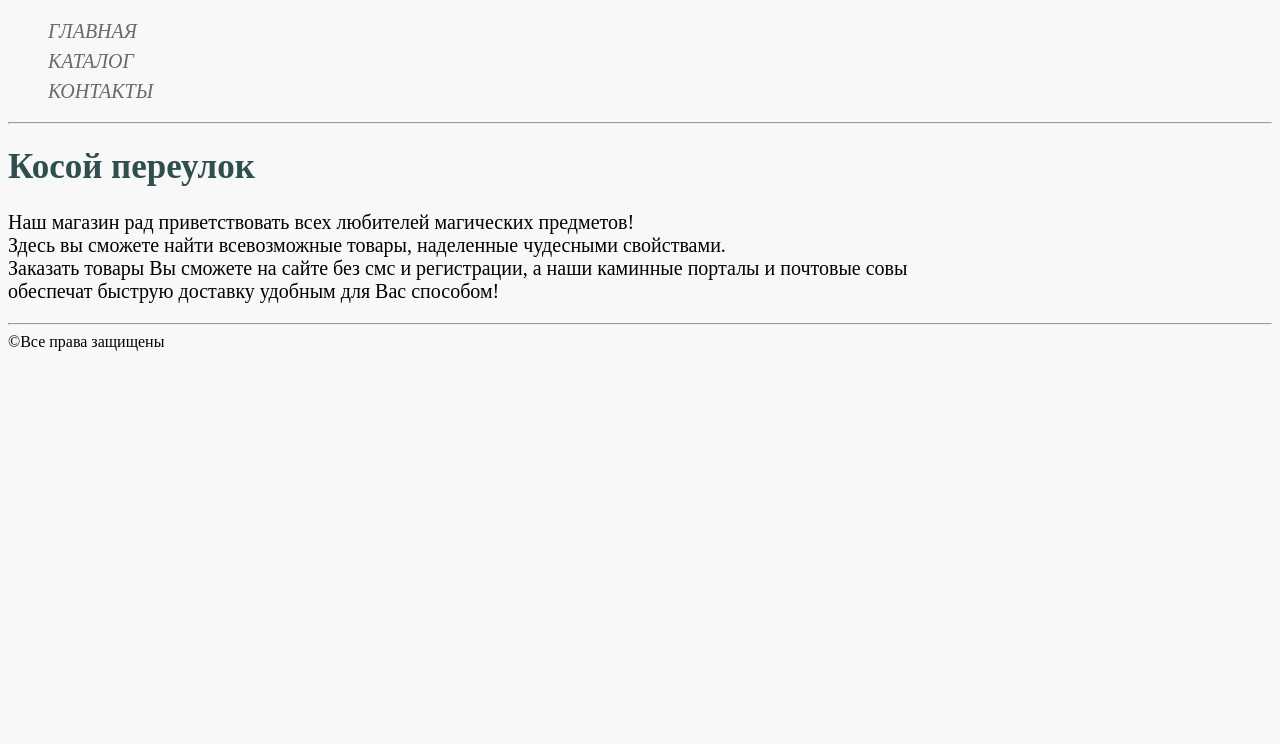
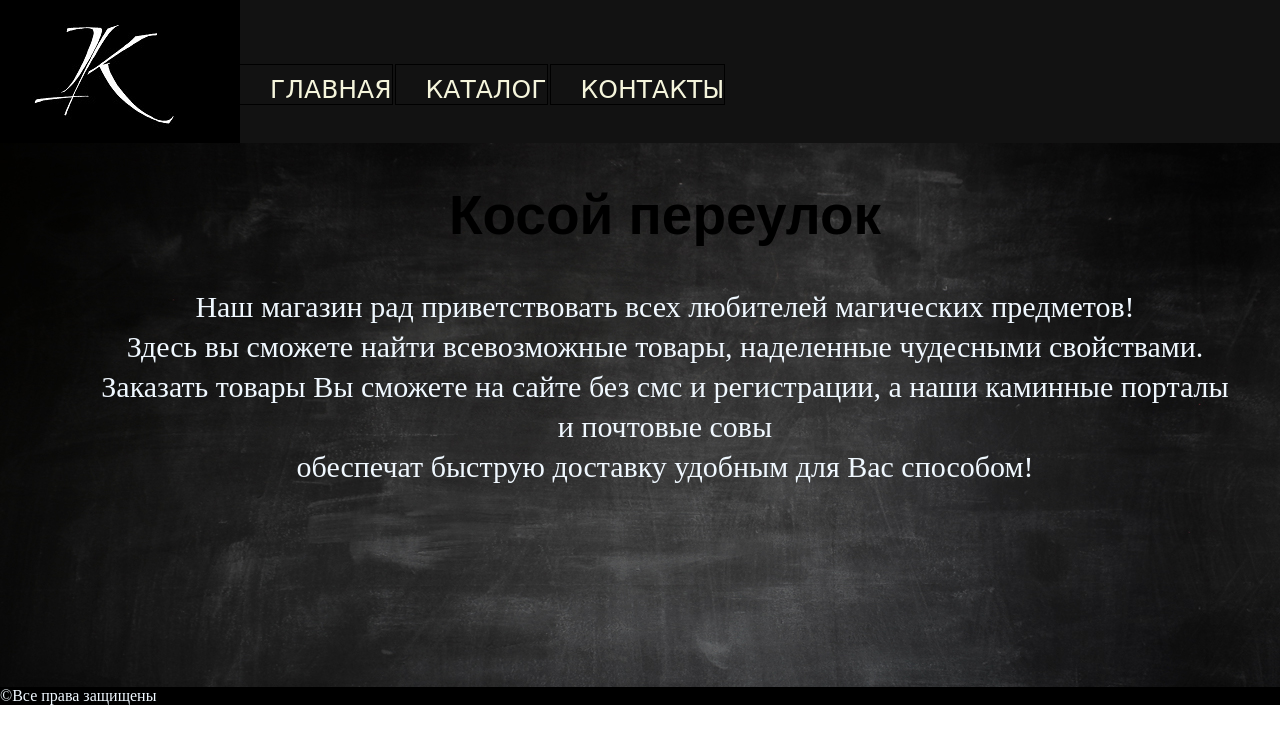
Before and after one commit to RandyMarsh1993/repo-github, a plain HTML site: page HTML/diagon_alley/index.html in a window 1280 px wide. Drawn offline with Linux system fonts and the light colour scheme.

Commit message:
07.02.2020

```diff
--- a/HTML/hw_3/index.html
+++ b/HTML/diagon_alley/index.html
@@ -2,24 +2,29 @@
 <html lang="en">
 
 <head>
-    <meta charset="UTF-8" />
+    <meta charset="UTF-8">
     <title>Косой переулок</title>
-    <link rel="stylesheet" href="style.css" />
+    <link rel="stylesheet" href="style.css">
 </head>
 
 <body>
-    <ul class="menu">
+   <header>
+       <ul class="menu">
         <li>Главная</li>
         <li><a href="catalog.html">Каталог</a></li>
         <li><a href="contacts.html">Контакты</a></li>
     </ul>
-    <hr />
-    <h1>Косой переулок</h1>
+   </header>
+   <div>
+       <h1>Косой переулок</h1>
     <p class="main">Наш магазин рад приветствовать всех любителей магических предметов!
         <br />Здесь вы&nbsp;сможете найти всевозможные товары, наделенные чудесными свойствами.
         <br />Заказать товары&nbsp;Вы сможете на&nbsp;сайте без смс и&nbsp;регистрации, а&nbsp;наши каминные порталы и&nbsp;почтовые совы
         <br />обеспечат быструю доставку удобным для Вас способом!</p>
-    <hr /> &copy;Все права защищены
+   </div>
+    <footer>
+        &copy;Все права защищены
+    </footer>
 </body>
 
 </html>
--- a/HTML/hw_3/style.css
+++ b/HTML/diagon_alley/style.css
@@ -1,23 +1,77 @@
-body {
-    background-color: #f8f8f8;
+* {
+    margin-top: 0px;
+    margin-right: 0px;
+    margin-bottom: 0px;
+    margin-left: 0px;
+}
+
+header {
+    height: 93px;
+    background-image: url(img/fon/MvJ2LNzm1ts.jpg);
+    background-repeat: no-repeat;
+    background-color: #121212;
+    padding-top: 30px;
+    padding-left: 200px;
+    padding-bottom: 20px;
+}
+
+.menu li {
+    display: inline;
+    outline: 1px solid black;
+    width: 200px;
+    height: 50px;
+    padding-left: 30px;
+    padding-top: 10px;
+}
+
+.menu {
+    padding-top: 40px;
 }
 
 .menu li,
-.menu a {
+.menu li a {
     text-decoration-style: none;
-    color: dimgrey;
-    font-style: oblique;
-    font-size: 20px;
-    line-height: 30px;
+    color: beige;
+    font-family: cursive;
+    font-style: normal;
+    font-size: 25px;
+    line-height: 40px;
     text-decoration: none;
     list-style-type: none;
     text-transform: uppercase;
 }
 
+.menu li a:hover {
+    color: red;
+    font-style: oblique;
+}
+
+.menu li:hover {
+    color: red;
+    font-style: oblique;
+}
+
+.menu li a:active {
+    color: darkblue;
+}
+
+.menu li:active {
+    color: darkblue;
+}
+
+div {
+    background-image: url(img/fon/222222.jpg);
+    text-align: center;
+    padding-top: 40px;
+    padding-left: 50px;
+    padding-bottom: 200px;
+}
+
 h1 {
-    color: darkslategrey;
-    font-style: normal;
-    font-size: 35px;
+    color: black;
+    font-family: arial;
+    font-size: 55px;
+    padding-bottom: 40px;
 }
 
 .product {
@@ -28,7 +82,9 @@ h1 {
 }
 
 .main {
-    font-size: 20px;
+    color: aliceblue;
+    font-size: 30px;
+    line-height: 40px
 }
 
 .heading {
@@ -95,3 +151,8 @@ input[type="reset"] {
     font-size: 16px;
     background-color: darkgrey;
 }
+
+footer {
+    color: aliceblue;
+    background-color: black;
+}
```
Also changed, not shown: HTML/diagon_alley/catalog.html (renamed from HTML/hw_3/catalog.html, +2 -2 lines), HTML/diagon_alley/catalog/carpet_plane.html (renamed from HTML/hw_3/catalog/carpet_plane.html, +2 -2 lines), HTML/diagon_alley/catalog/hat-invisibility.html (renamed from HTML/hw_3/catalog/hat-invisibility.html, +2 -2 lines), HTML/diagon_alley/catalog/nimbus.html (renamed from HTML/hw_3/catalog/nimbus.html, +2 -2 lines), HTML/diagon_alley/contacts.html (renamed from HTML/hw_3/contacts.html, +2 -2 lines), HTML/diagon_alley/img/103-1032075_nimbus-2000-flying-broomstick.png (renamed from HTML/hw_3/img/103-1032075_nimbus-2000-flying-broomstick.png), HTML/diagon_alley/img/200128388_shapka-ushanka-soldatskaya.webp (renamed from HTML/hw_3/img/200128388_shapka-ushanka-soldatskaya.webp), HTML/diagon_alley/img/fon/222222.jpg (added), HTML/diagon_alley/img/fon/MvJ2LNzm1ts.jpg (added), HTML/diagon_alley/img/fon/background_061.jpg (added), HTML/diagon_alley/img/fon/ornaments_texture1128.jpg (added), HTML/diagon_alley/img/istockphoto-157305904-1024x1024.jpg (renamed from HTML/hw_3/img/istockphoto-157305904-1024x1024.jpg), HTML/diagon_alley/img/list.png (renamed from HTML/hw_3/img/list.png), Новая папка/222222.jpg (added), 2 more files, 1 other file.
